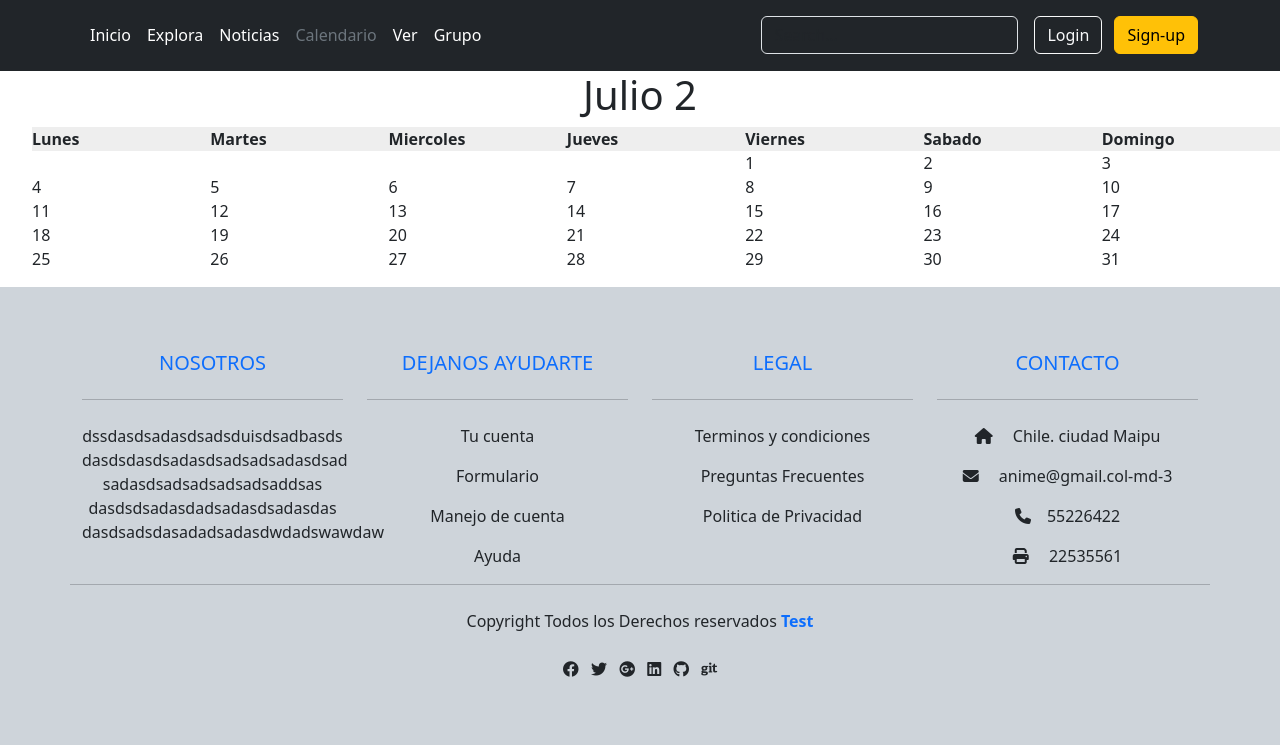
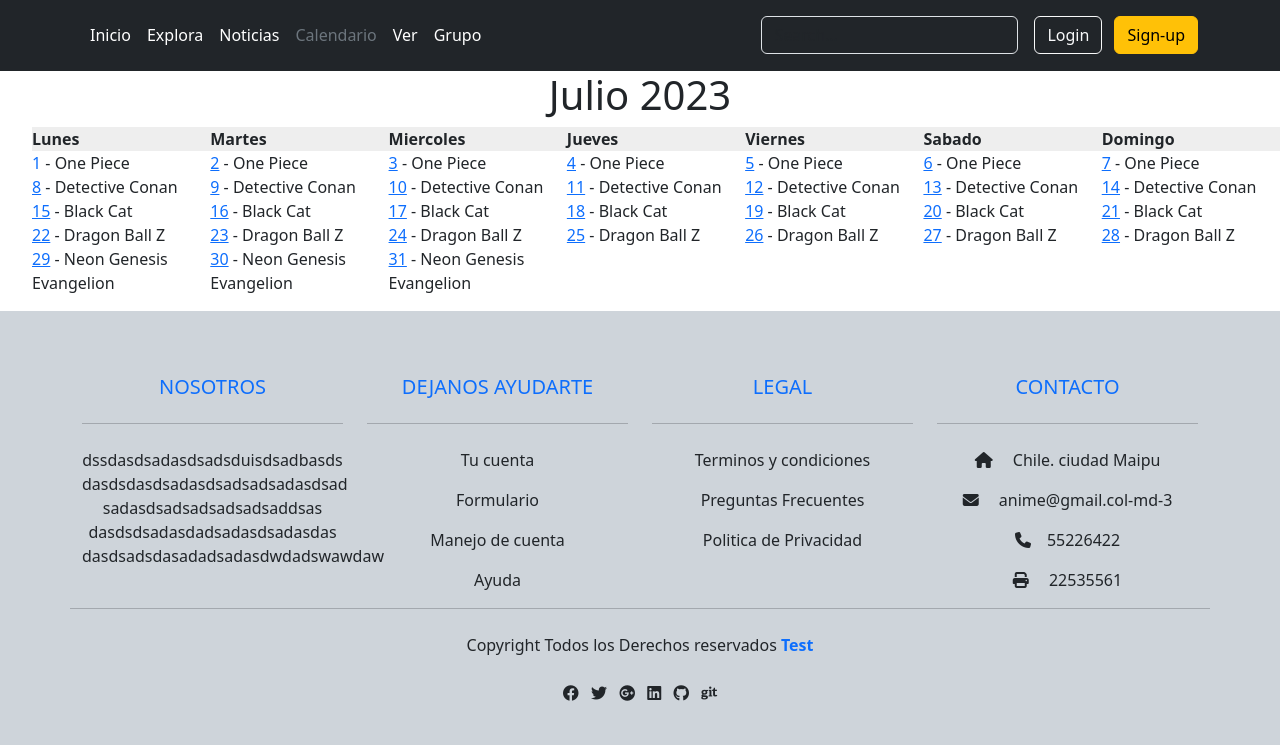
Before and after one commit to diegoesteban97/Web_Test, a Django app: template front/templates/html/calendario.html in a window 1280 px wide. Shown: the part 181-926 px from the top of the page. Before the commit the page ends 858 px from the top, so only its background shows below. Run offline with Django 4.2, Linux system fonts and the light colour scheme; the template is opened without the code that fills it, so the values that code supplies are empty; some libraries are stand-ins or nearby versions.

Commit message:
Creacion Calendario

```diff
--- a/front/templates/css/style_calendario.css
+++ b/front/templates/css/style_calendario.css
@@ -6,11 +6,12 @@
 
 .first-day{
   grid-column-start: 5;
+  text-decoration-line: none;
 }
 
 .day-name{
   background: #eee;
-  font-weight: bold;
+  font-weight: bold;;
 }
 
 div{
--- a/front/templates/html/calendario.html
+++ b/front/templates/html/calendario.html
@@ -45,7 +45,7 @@
 
 <body>
     <div>
-        <h1>Julio 2</h1>
+        <h1>Julio 2023</h1>
         <ol>
             <li class="day-name">Lunes</li>
             <li class="day-name">Martes</li>
@@ -55,37 +55,37 @@
             <li class="day-name">Sabado</li>
             <li class="day-name">Domingo</li>
 
-            <li class="first-day">1</li>
-            <li>2</li>
-            <li>3</li>
-            <li>4</li>
-            <li>5</li>
-            <li>6</li>
-            <li>7</li>
-            <li>8</li>
-            <li>9</li>
-            <li>10</li>
-            <li>11</li>
-            <li>12</li>
-            <li>13</li>
-            <li>14</li>
-            <li>15</li>
-            <li>16</li>
-            <li>17</li>
-            <li>18</li>
-            <li>19</li>
-            <li>20</li>
-            <li>21</li>
-            <li>22</li>
-            <li>23</li>
-            <li>24</li>
-            <li>25</li>
-            <li>26</li>
-            <li>27</li>
-            <li>28</li>
-            <li>29</li>
-            <li>30</li>
-            <li>31</li>
+            <li><a class="first-day" href="https://www3.animeflv.net/ver/one-piece-tv-1066">1</a> - One Piece</li>
+            <li><a href="https://www3.animeflv.net/ver/one-piece-tv-1066">2</a> - One Piece</li>
+            <li><a href="https://www3.animeflv.net/ver/one-piece-tv-1065">3</a> - One Piece</li>
+            <li><a href="https://www3.animeflv.net/ver/one-piece-tv-1064">4</a> - One Piece</li>
+            <li><a href="https://www3.animeflv.net/ver/one-piece-tv-1063">5</a> - One Piece</li>
+            <li><a href="https://www3.animeflv.net/ver/one-piece-tv-1062">6</a> - One Piece</li>
+            <li><a href="https://www3.animeflv.net/ver/one-piece-tv-1061">7</a> - One Piece</li>
+            <li><a href="https://www3.animeflv.net/ver/detective-conan-1086">8</a> - Detective Conan</li>
+            <li><a href="https://www3.animeflv.net/ver/detective-conan-1085">9</a> - Detective Conan</li>
+            <li><a href="https://www3.animeflv.net/ver/detective-conan-1084">10</a> - Detective Conan</li>
+            <li><a href="https://www3.animeflv.net/ver/detective-conan-1083">11</a> - Detective Conan</li>
+            <li><a href="https://www3.animeflv.net/ver/detective-conan-1082">12</a> - Detective Conan</li>
+            <li><a href="https://www3.animeflv.net/ver/detective-conan-1081">13</a> - Detective Conan</li>
+            <li><a href="https://www3.animeflv.net/ver/detective-conan-1080">14</a> - Detective Conan</li>
+            <li><a href="https://www3.animeflv.net/ver/black-cat-23">15</a> - Black Cat</li>
+            <li><a href="https://www3.animeflv.net/ver/black-cat-22">16</a> - Black Cat</li>
+            <li><a href="https://www3.animeflv.net/ver/black-cat-21">17</a> - Black Cat</li>
+            <li><a href="https://www3.animeflv.net/ver/black-cat-20">18</a> - Black Cat</li>
+            <li><a href="https://www3.animeflv.net/ver/black-cat-19">19</a> - Black Cat</li>
+            <li><a href="https://www3.animeflv.net/ver/black-cat-18">20</a> - Black Cat</li>
+            <li><a href="https://www3.animeflv.net/ver/black-cat-17">21</a> - Black Cat</li>
+            <li><a href="https://www3.animeflv.net/ver/dragon-ball-z-289">22</a> - Dragon Ball Z </li>
+            <li><a href="https://www3.animeflv.net/ver/dragon-ball-z-288">23</a> - Dragon Ball Z</li>
+            <li><a href="https://www3.animeflv.net/ver/dragon-ball-z-287">24</a> - Dragon Ball Z</li>
+            <li><a href="https://www3.animeflv.net/ver/dragon-ball-z-286">25</a> - Dragon Ball Z</li>
+            <li><a href="https://www3.animeflv.net/ver/dragon-ball-z-285">26</a> - Dragon Ball Z</li>
+            <li><a href="https://www3.animeflv.net/ver/dragon-ball-z-284">27</a> - Dragon Ball Z</li>
+            <li><a href="https://www3.animeflv.net/ver/dragon-ball-z-283">28</a> - Dragon Ball Z</li>
+            <li><a href="https://www3.animeflv.net/ver/neon-genesis-evangelion-26">29</a> - Neon Genesis Evangelion</li>
+            <li><a href="https://www3.animeflv.net/ver/neon-genesis-evangelion-25">30</a> - Neon Genesis Evangelion</li>
+            <li><a href="https://www3.animeflv.net/ver/neon-genesis-evangelion-24">31</a> - Neon Genesis Evangelion</li>
         </ol>
     </div>
 </body>
```
